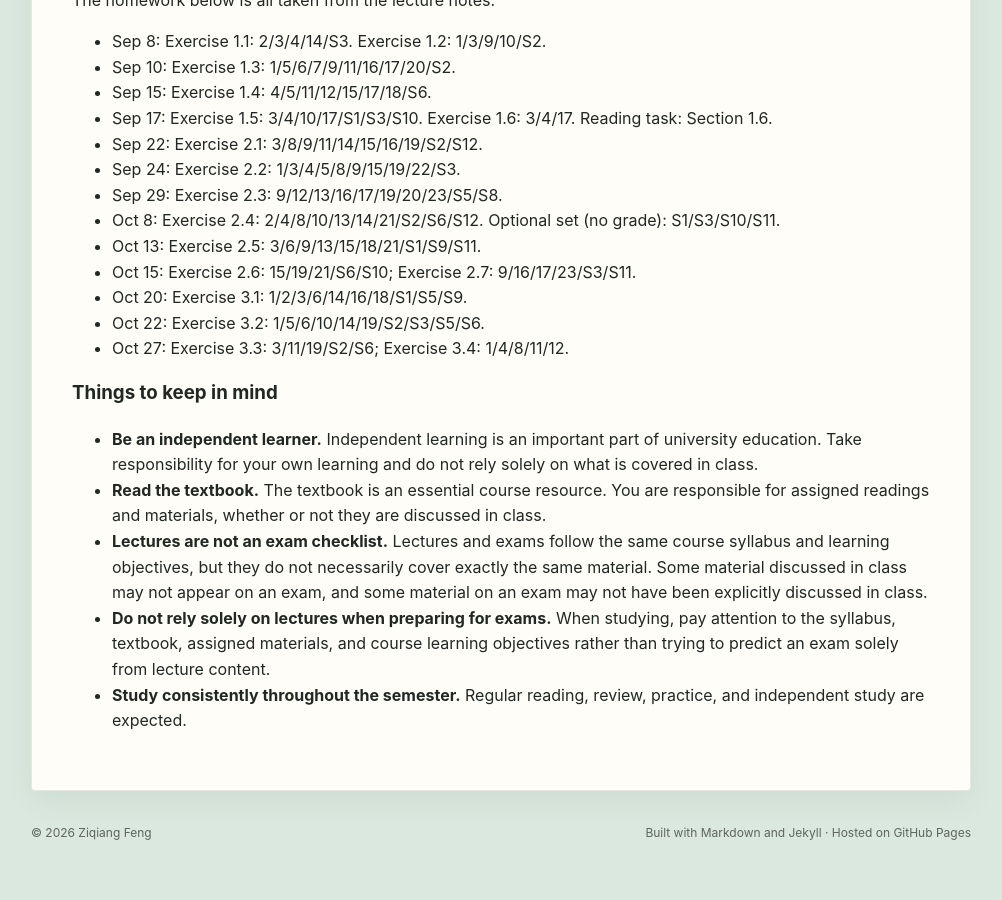
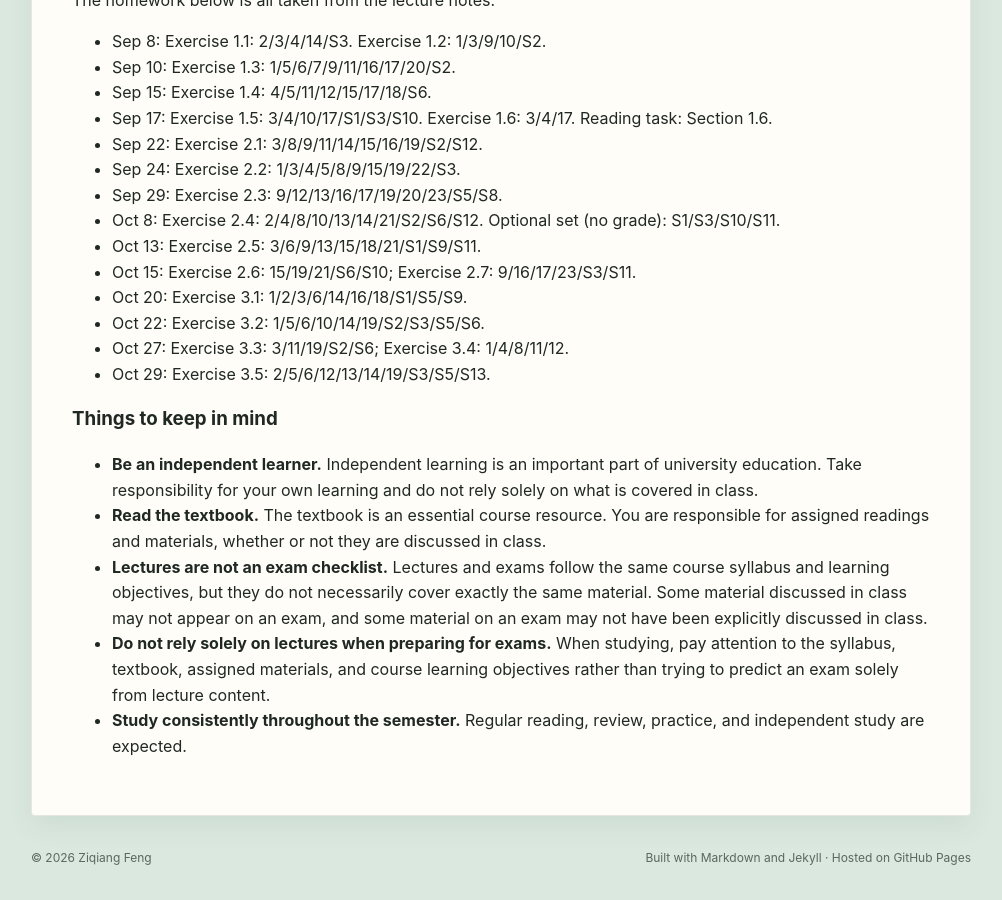
Before and after one commit to ziqiangfeng95/ziqiangfeng95.github.io, a Jekyll site: the page built from teaching/advmath/index.md, in a window 1280 px wide and 900 px high, scrolled down 1686 px. Shown: the whole window, without its empty margins (139-1141 px from the left). Built offline with Jekyll 4.4.1, drawn with Linux system fonts in a browser that asks for light colours; before the commit the page ends 2560 px from its top, so only the background shows below that.

Commit message:
Update index.md

```diff
--- a/teaching/advmath/index.md
+++ b/teaching/advmath/index.md
@@ -113,6 +113,7 @@ The homework below is all taken from the lecture notes.
 - Oct 20: Exercise 3.1: 1/2/3/6/14/16/18/S1/S5/S9.
 - Oct 22: Exercise 3.2: 1/5/6/10/14/19/S2/S3/S5/S6.
 - Oct 27: Exercise 3.3: 3/11/19/S2/S6; Exercise 3.4: 1/4/8/11/12.
+- Oct 29: Exercise 3.5: 2/5/6/12/13/14/19/S3/S5/S13.
 
 ### Things to keep in mind
 
```
